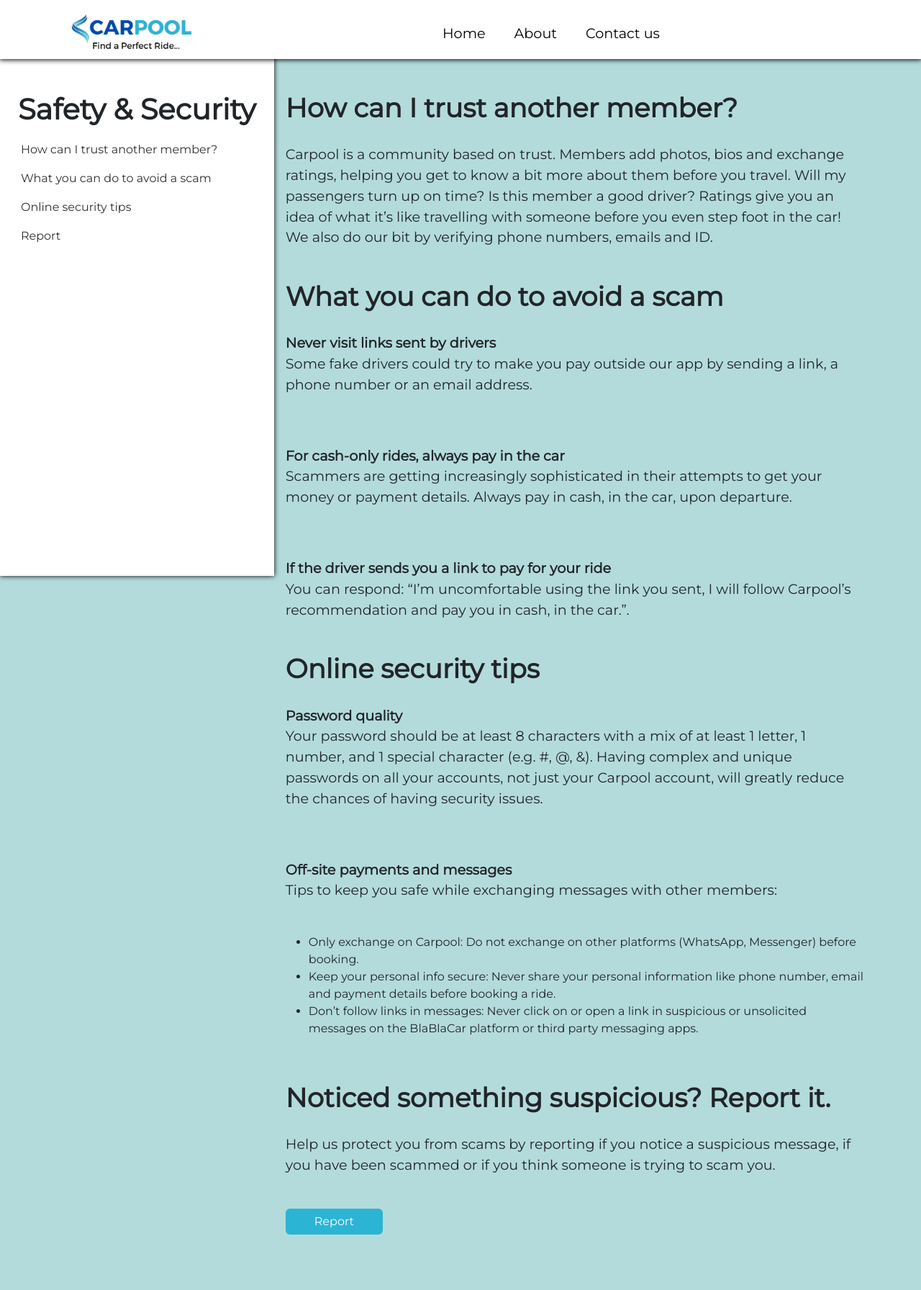
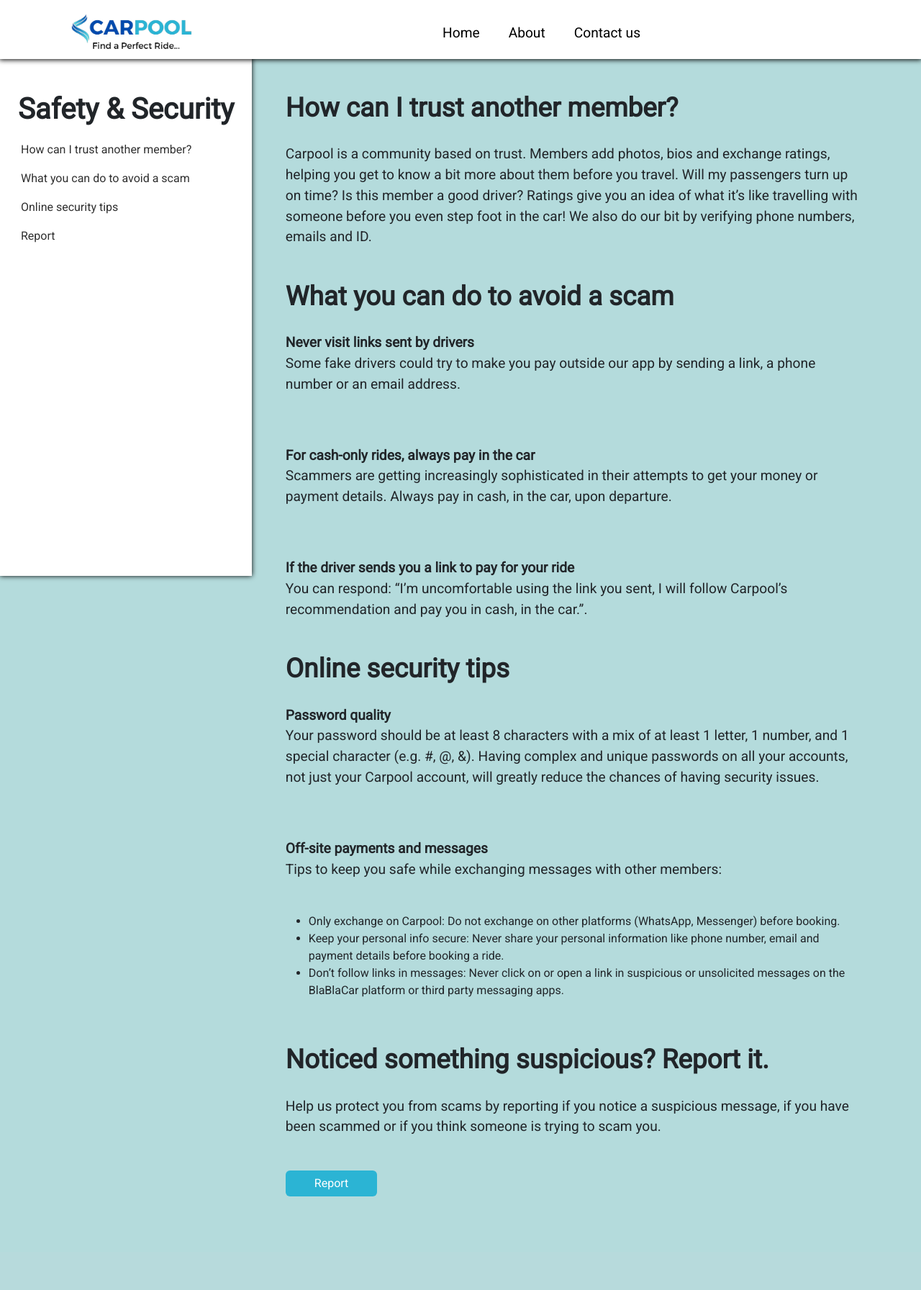
Before and after one commit to RugvedGadakh/Pbl_Project, a PHP site: page /security_page/security.html in a window 1280 px wide. Shown: the whole page at 72% size. After the commit the page ends 1662 px from the top, so only its background shows below. Run offline with PHP 8.4, Linux system fonts and the light colour scheme; some libraries are stand-ins or nearby versions.

Commit message:
Update security.css

```diff
--- a/security_page/security.css
+++ b/security_page/security.css
@@ -4,7 +4,7 @@ body{
     margin: 0;
     padding: 0;
     box-sizing: border-box;
-    font-family: 'Montserrat', sans-serif;
+    font-family: 'Roboto', sans-serif;
     background: rgb(180, 219, 220,1);
 }
 
```
